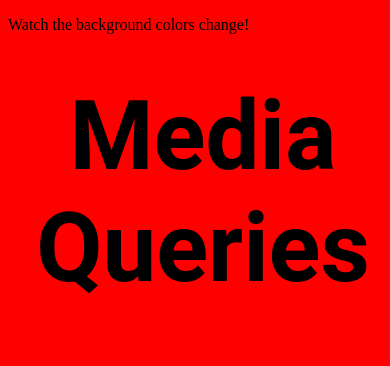
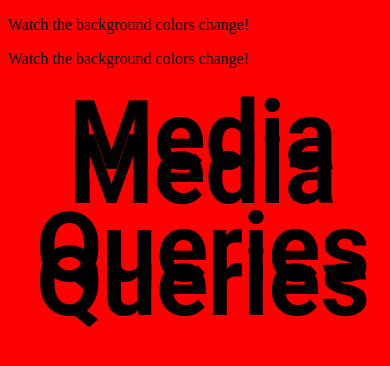
Before and after one commit to juliehutchinson001/udacity_google_scholarship, a plain HTML site: page media-queries/whichStyle.html in a window 390 px wide. Drawn offline with Linux system fonts and the light colour scheme.

Commit message:
refactor: implementation of udacity's solution of media queries's quiz

```diff
--- a/media-queries/whichStyle.html
+++ b/media-queries/whichStyle.html
@@ -57,3 +57,43 @@
      </div>
    </body>
  </html>
+
+
+ <!-- - - - - - - - - Udacity's Solution - - - - - - - - -->
+
+ <!DOCTYPE html>
+ <html lang="en">
+   <head>
+     <title>min AND max-width Media Queries</title>
+     <meta charset="utf-8">
+     <meta name="viewport" content="width=device-width, initial-scale=1.0">
+     <style type="text/css">
+       h1 {
+         position: absolute;
+         text-align: center;
+         width: 100%;
+         font-size: 6em;
+         font-family: Roboto;
+         transition: all 0.5s;
+       }
+
+       body {
+         background-color: green;
+       }
+
+       @media screen and (max-width: 400px) {
+         body { background-color: red; }
+       }
+
+       @media screen and (min-width: 600px) {
+         body { background-color: blue; }
+       }
+     </style>
+   </head>
+   <body>
+     <div>
+       <h1>Media Queries</h1>
+       <p>Watch the background colors change!</p>
+     </div>
+   </body>
+ </html>
```
